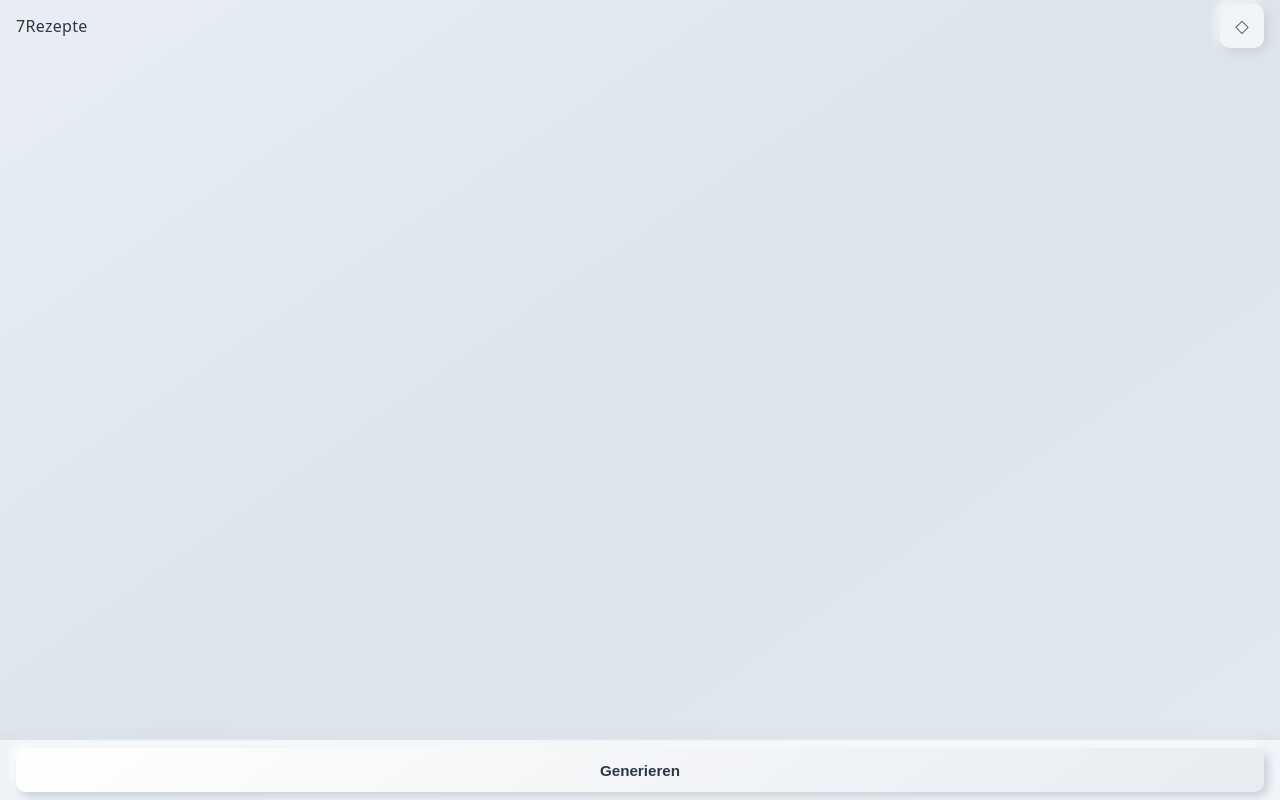
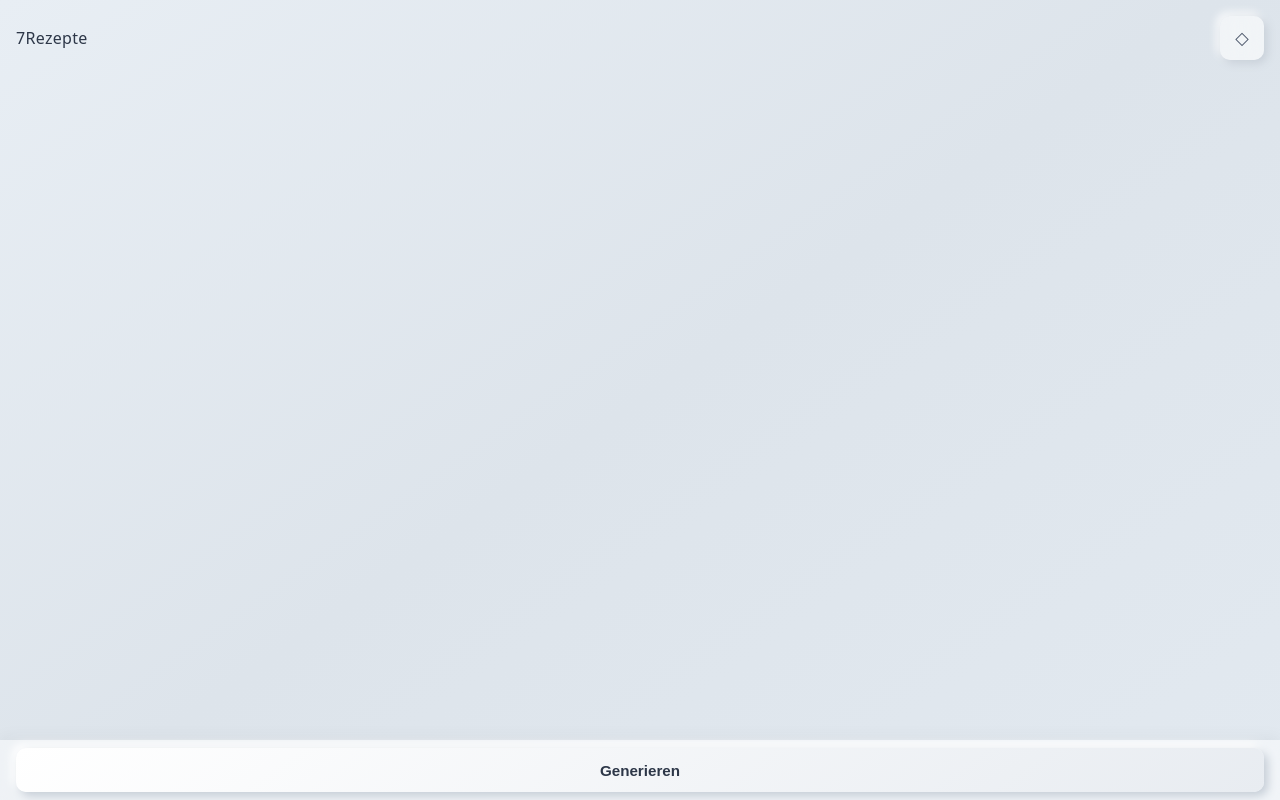
Before and after one commit to k4lb1/7Rezepte, a plain HTML site: page index.html in a window 1280 px wide. Drawn offline with Linux system fonts and the light colour scheme.

Commit message:
Header Fix

```diff
--- a/styles.css
+++ b/styles.css
@@ -26,10 +26,8 @@
   left: 0;
   right: 0;
   z-index: 10;
-  height: 44px;
-  padding-top: max(env(safe-area-inset-top), 0.5rem);
-  padding-left: 1rem;
-  padding-right: 1rem;
+  min-height: 44px;
+  padding: calc(max(env(safe-area-inset-top), 0.5rem) + 0.5rem) 1rem 0.5rem;
   display: flex;
   align-items: center;
   justify-content: space-between;
@@ -49,7 +47,7 @@
   width: 100%;
   max-width: 28rem;
   margin: 0 auto;
-  padding: calc(44px + max(env(safe-area-inset-top), 0.5rem) + 0.5rem) 1rem 6rem 1rem;
+  padding: calc(max(env(safe-area-inset-top), 0.5rem) + 44px + 1rem) 1rem 6rem 1rem;
   display: flex;
   flex-direction: column;
   align-items: stretch;
```
